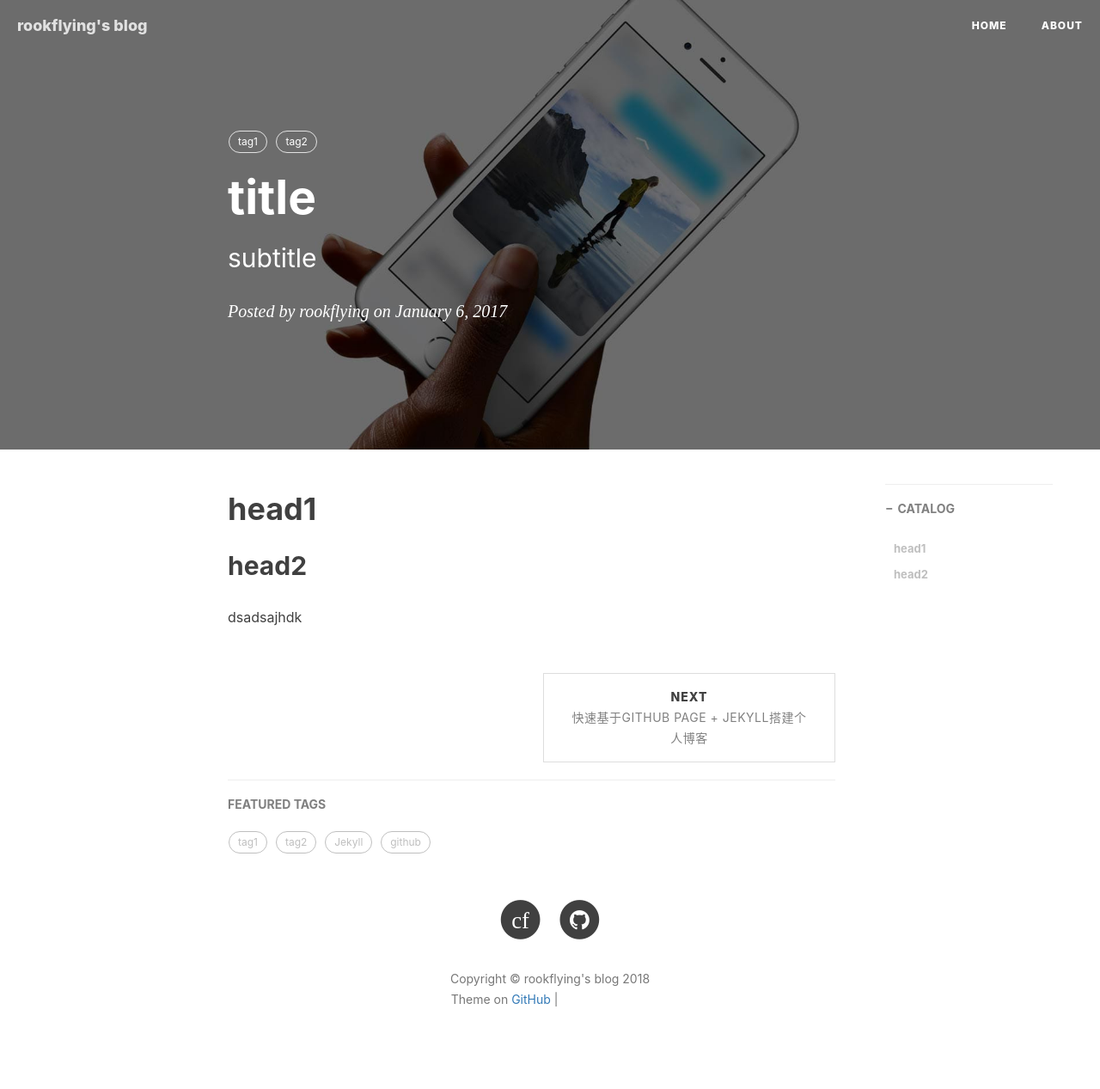
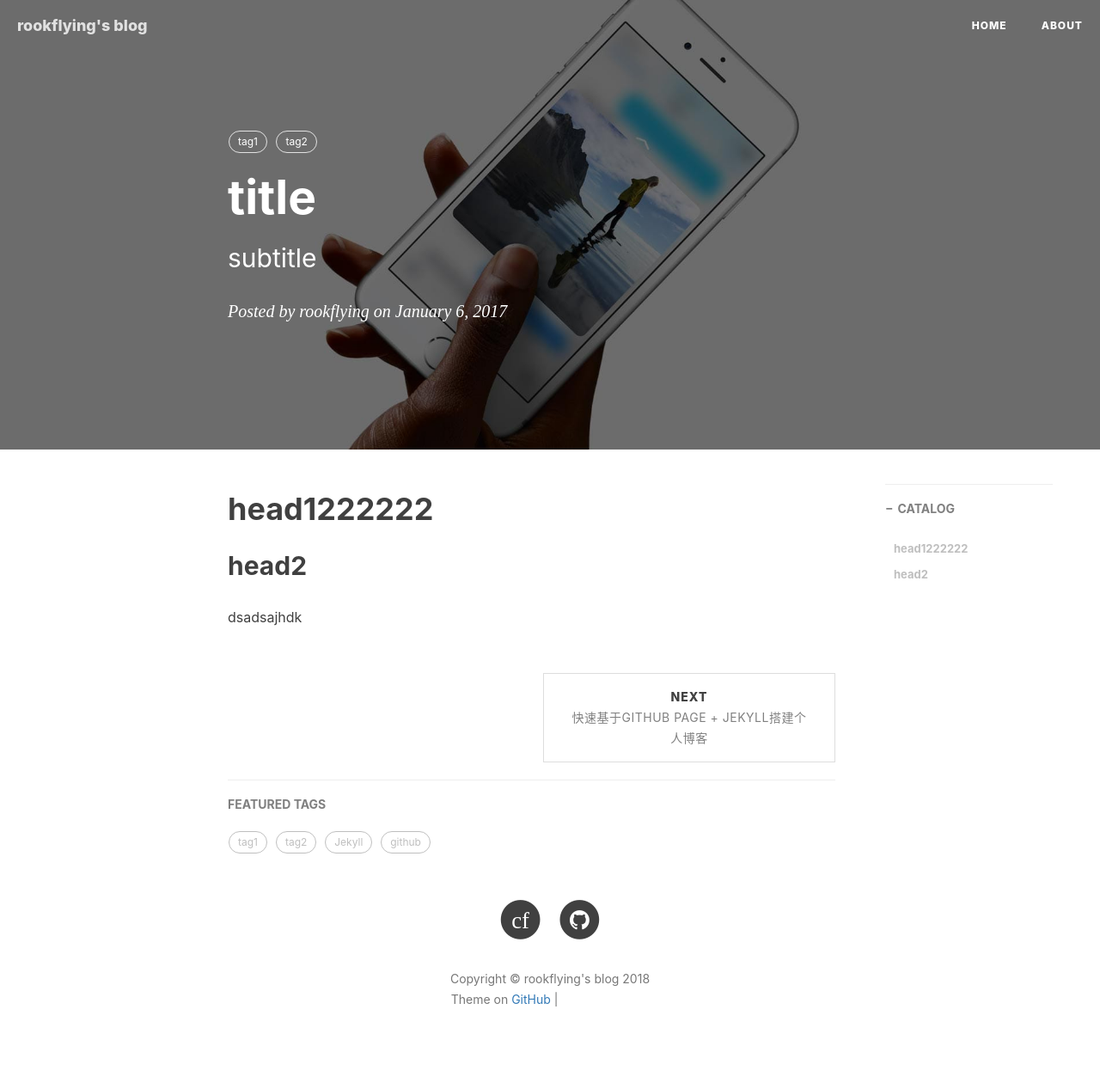
Before and after one commit to lazygorand/lazygorand.github.io, a Jekyll site: the page built from _posts/2018-12-15-test.md, in a window 1280 px wide. Shown: the whole page at 86% size. Built offline with Jekyll 4.4.1, drawn with Linux system fonts in a browser that asks for light colours; nearby versions of some CDN libraries; comment, search, counter and statistics services are not loaded; grey boxes are pictures that could not be loaded.

Commit message:
Update 2018-12-15-test.md

```diff
--- a/_posts/2018-12-15-test.md
+++ b/_posts/2018-12-15-test.md
@@ -11,7 +11,7 @@ tags:
     - tag2
 ---
 
-# head1
+# head1222222
 ## head2
 
 dsadsajhdk
```
